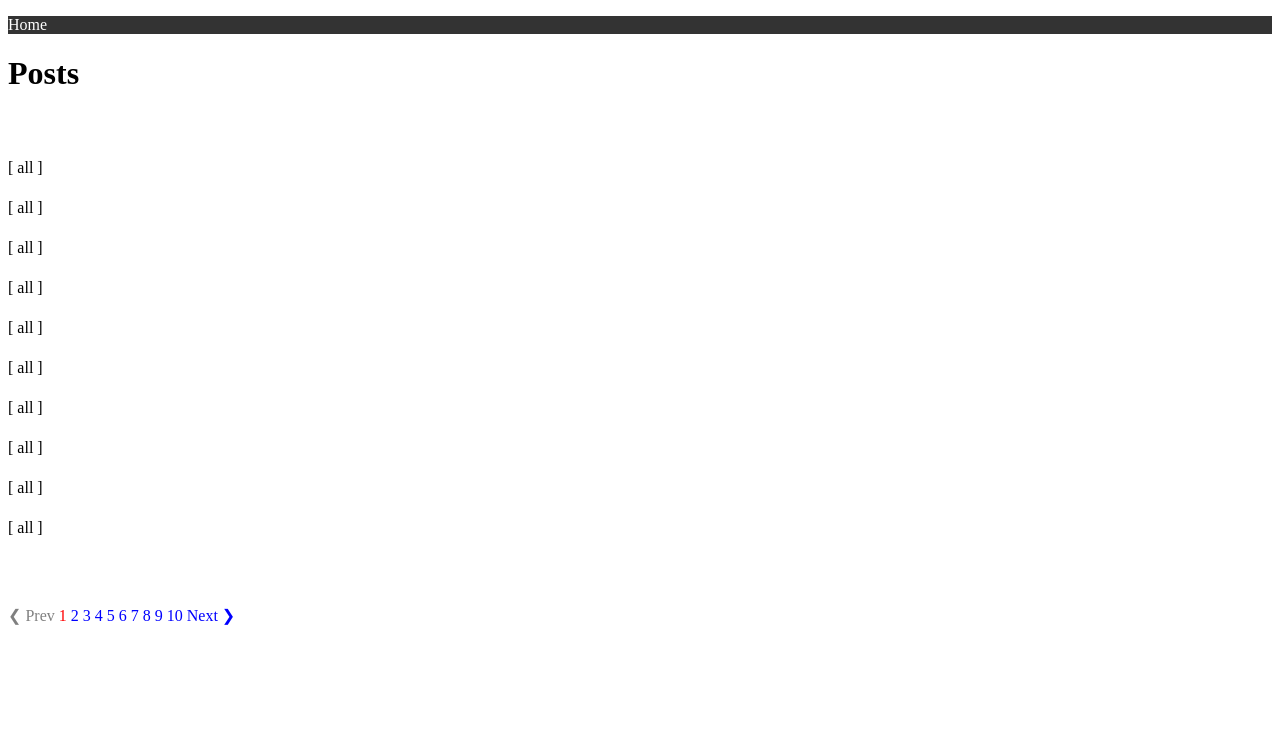
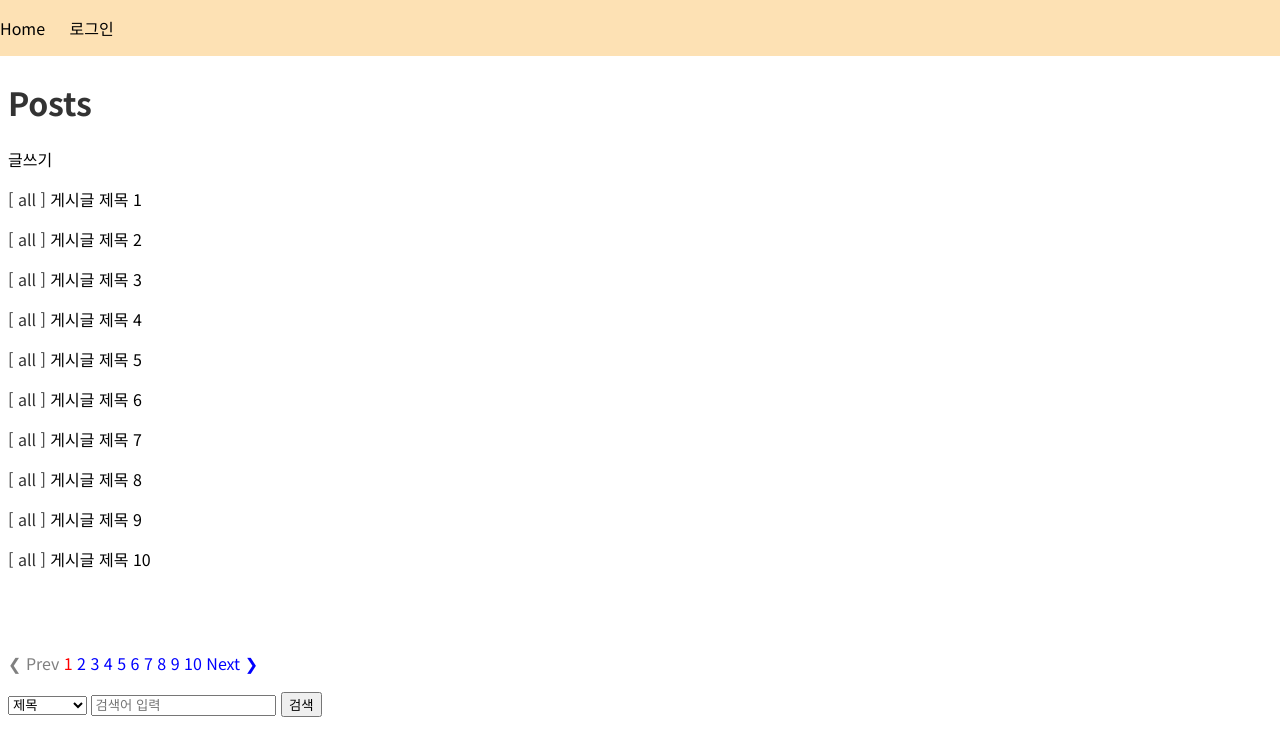
Before and after one commit to YSW2/Foodle_Django, a Django app: page /posts/ in a window 1280 px wide. Shown: the top 756 px of the page. Run offline with Django 4.2, Linux system fonts and the light colour scheme; data comes from the database, SQL or seed files in the repository; both versions use the stored data as it was after the commit; parts of the project's set-up code (start-up, migrations or seed data) failed here and were passed over.

Commit message:
searching commit

```diff
--- a/config/settings.py
+++ b/config/settings.py
@@ -59,7 +59,6 @@
     "django.contrib.sessions",
     "django.contrib.messages",
     "django.contrib.staticfiles",
-    "bootstrap4",
 ]
 
 MIDDLEWARE = [
@@ -138,7 +137,7 @@
 # https://docs.djangoproject.com/en/4.2/howto/static-files/
 
 STATIC_URL = "static/"
-STATICFILES_DIR = os.path.join(BASE_DIR, 'static')
+STATICFILES_DIRS = [BASE_DIR/"static"]
 
 MEDIA_URL = "media/"
 MEDIA_ROOT = BASE_DIR / "media"
--- a/posts/views.py
+++ b/posts/views.py
@@ -2,12 +2,23 @@
 from posts.forms import PostForm
 from posts.models import Post
 from django.core.paginator import Paginator, PageNotAnInteger, EmptyPage
+from django.db.models import Q
 import random
 # Create your views here.
 
 def posts_view(request):
-    posts = Post.objects.all()
     page = request.GET.get('page')
+    name = request.GET.get('name')
+    keyword = request.GET.get('keyword')
+
+    if name == 'title':
+        posts = Post.objects.filter(title__icontains=keyword)
+    elif name == 'content':
+        posts = Post.objects.filter(content__icontains=keyword)
+    elif name == 'title_content':
+        posts = Post.objects.filter(Q(title__icontains=keyword) | Q(content__icontains=keyword))
+    else:
+        posts = Post.objects.all()
 
     if page is None:
         page = 1
@@ -31,6 +42,7 @@
         "custom_page_range": custom_page_range,
     }
     return render(request, "posts/posts.html", context)
+
 
 def post_add(request):
     if not request.user.is_authenticated:
@@ -63,10 +75,9 @@
 
 def generate_post(request):
     for i in range(100):
-        random_int = random.randint(1, 100)
         random_post = Post(
-            title=f"게시글 제목 {random_int}",
-            content=f"게시글 내용 {random_int}",
+            title=f"게시글 제목 {i+1}",
+            content=f"게시글 내용 {i+1}",
             tags='all',
             user=request.user,
         )
--- a/static/css/style.css
+++ b/static/css/style.css
@@ -1,6 +1,23 @@
+@import url(//fonts.googleapis.com/earlyaccess/notosanskr.css);
+html {
+  font-family: "Noto Sans KR", serif;
+  font-weight: 400;
+  font-size: 16px;
+  color: #333;
+}
+
+main {
+    padding-top: 50px;
+}
 nav {
-    background-color: #333; /* 네비게이션 바 배경색 */
+    background-color: #FDE1B4; /* 네비게이션 바 배경색 */
     color: #fff; /* 텍스트 색상 */
+    position: fixed;
+    top: 0;
+    /* width: 100% */
+    left: 0;
+    right: 0;
+  /* 생략 */
 }
 
 ul {
@@ -15,5 +32,5 @@
 
 a {
     text-decoration: none; /* 링크 밑줄 제거 */
-    color: #fff; /* 링크 텍스트 색상 */
+    color: black;
 }
--- a/templates/base.html
+++ b/templates/base.html
@@ -2,17 +2,24 @@
 <!DOCTYPE html>
 <html lang="ko">
 <head>
-    <link rel="stylesheet" href="{% static 'css/style.css' %}">
     <meta charset="UTF-8">
     <title>Foodle</title>
+    <link rel="stylesheet" href="{% static 'css/style.css' %}">
     {% block head %}{% endblock %}
 </head>
 <body>
     <nav>
         <ul>
             <li><a href="/">Home</a></li>
+            {% if user.is_active %}
+                <a href="{% url 'users:logout' %}">로그아웃</a>
+            {% else %}
+                <a href="{% url 'users:login' %}">로그인</a>
+            {% endif %}
         </ul>
     </nav>
-    {% block content %}{% endblock %}
+    <main>
+        {% block content %}{% endblock %}
+    </main>
 </body>
 </html>
--- a/templates/posts/posts.html
+++ b/templates/posts/posts.html
@@ -15,23 +15,32 @@
         <ul>
             {% if page_obj.has_other_pages %}
                 {% if page_obj.has_previous %}
-                    <a style="color: blue;" href="?page={{ page_obj.previous_page_number }}">&#10094; Prev</a>
+                    <a style="color: blue;" href="?page={{ page_obj.previous_page_number }}&name={{ request.GET.name }}&keyword={{ request.GET.keyword }}">&#10094; Prev</a>
                 {% else %}
                     <span style="color: gray;">&#10094; Prev</span>
                 {% endif %}
                 {% for page in custom_page_range %}
                     {% if page == page_obj.number %}
-                        <a style="color: red;" href="?page={{ page }}">{{ page }}</a>
+                        <a style="color: red;" href="?page={{ page }}&name={{ request.GET.name }}&keyword={{ request.GET.keyword }}">{{ page }}</a>
                     {% else %}
-                        <a style="color: blue;" href="?page={{ page }}">{{ page }}</a>
+                        <a style="color: blue;" href="?page={{ page }}&name={{ request.GET.name }}&keyword={{ request.GET.keyword }}">{{ page }}</a>
                     {% endif %}
                 {% endfor %}
                 {% if page_obj.has_next %}
-                    <a style="color: blue;" href="?page={{ page_obj.next_page_number }}">Next &#10095;</a>
+                    <a style="color: blue;" href="?page={{ page_obj.next_page_number }}&name={{ request.GET.name }}&keyword={{ request.GET.keyword }}">Next &#10095;</a>
                 {% else %}
                     <span style="color: gray;">Next &#10095;</span>
                 {% endif %}
             {% endif %}
         </ul>
     </div>
+    <form method="GET" action="{% url 'posts:posts' %}">
+        <select name="name">
+            <option value="title">제목</option>
+            <option value="content">내용</option>
+            <option value="title_content">제목+내용</option>
+        </select>
+        <input type="text" name="keyword" placeholder="검색어 입력" value="{{ request.GET.keyword }}">
+        <button type="submit">검색</button>
+    </form>
 {% endblock %}
```
Also changed, not shown: templates/index.html (+3 -4 lines), db.sqlite3.
